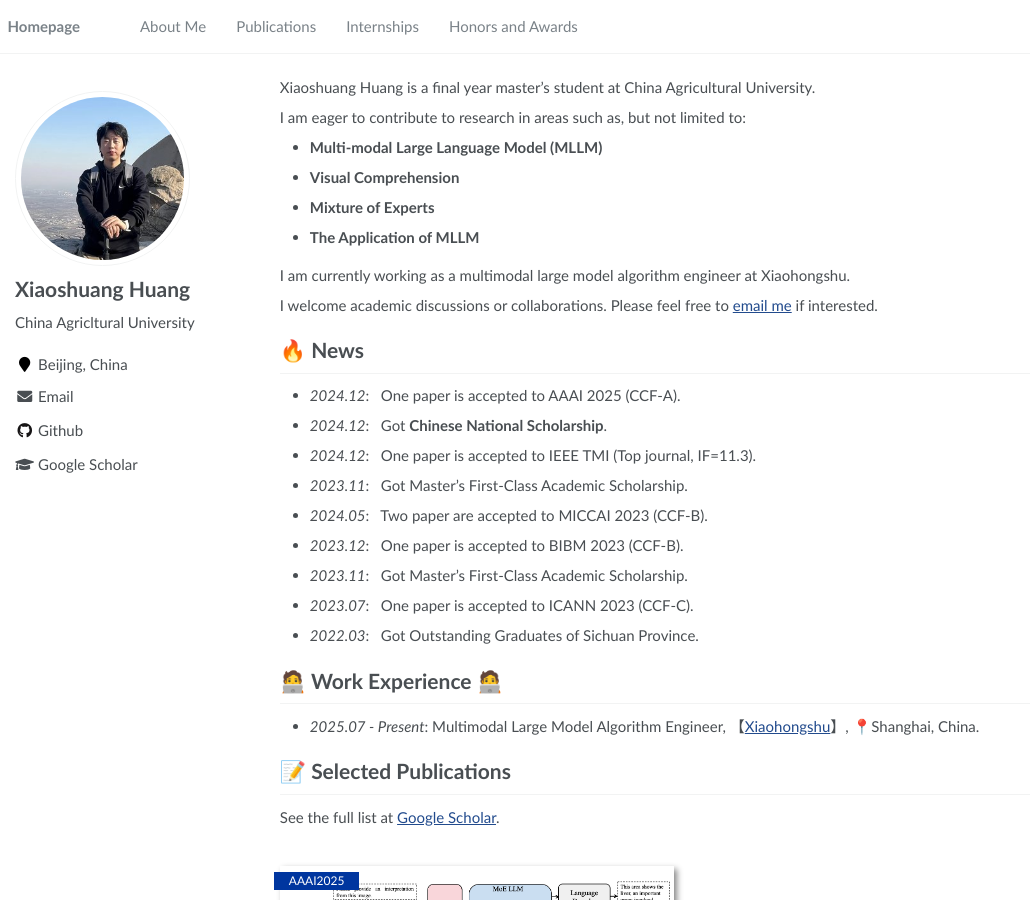
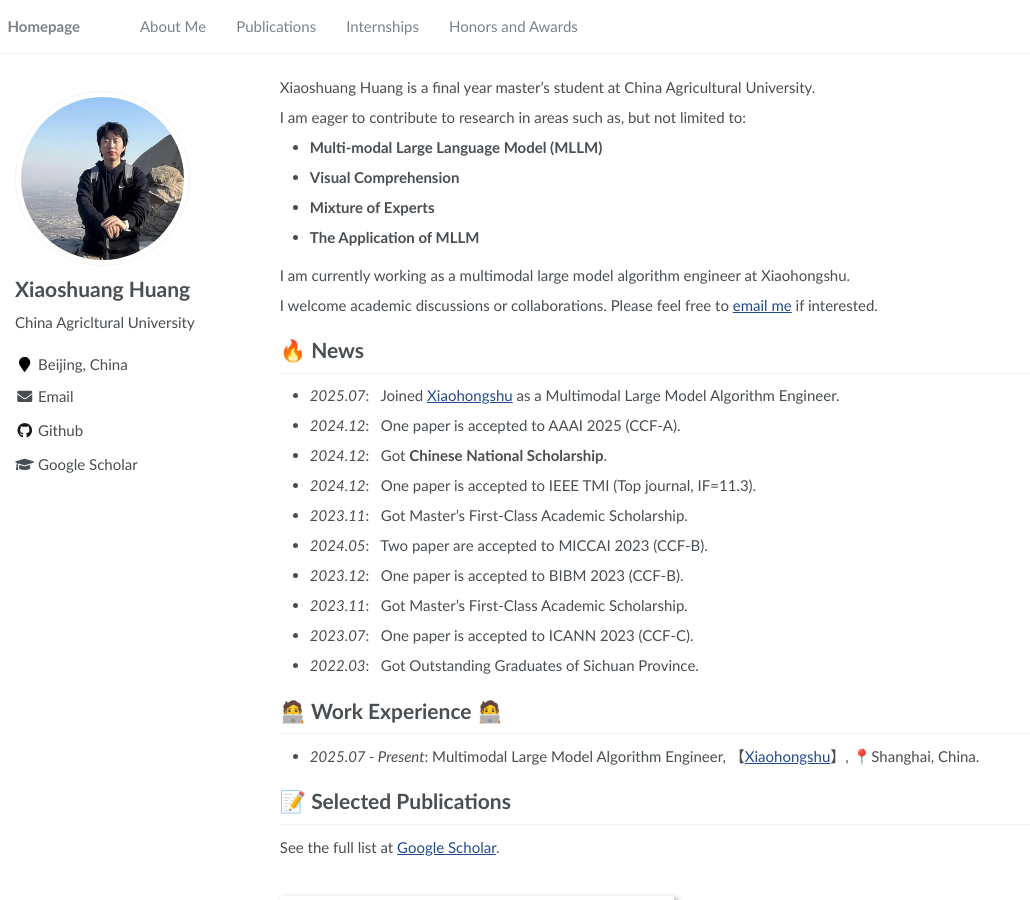
Before and after one commit to ShawnHuang497/xiaoshuanghuang.github.io, a Jekyll site: the page built from _pages/about.md, in a window 1280 px wide and 900 px high. Shown: the whole window, without its empty margins (0-1030 px from the left). Built offline with Jekyll 4.4.1, drawn with Linux system fonts in a browser that asks for light colours; a script that is not in the unit is left out.

Commit message:
Update about.md

```diff
--- a/_pages/about.md
+++ b/_pages/about.md
@@ -35,6 +35,7 @@ I welcome academic discussions or collaborations. Please feel free to [email me]
 
 
 # 🔥 News
+- *2025.07*: &nbsp; Joined [Xiaohongshu](https://www.xiaohongshu.com/) as a Multimodal Large Model Algorithm Engineer.
 - *2024.12*: &nbsp; One paper is accepted to AAAI 2025 (CCF-A).
 - *2024.12*: &nbsp; Got **Chinese National Scholarship**.
 - *2024.12*: &nbsp; One paper is accepted to IEEE TMI (Top journal, IF=11.3).
```
